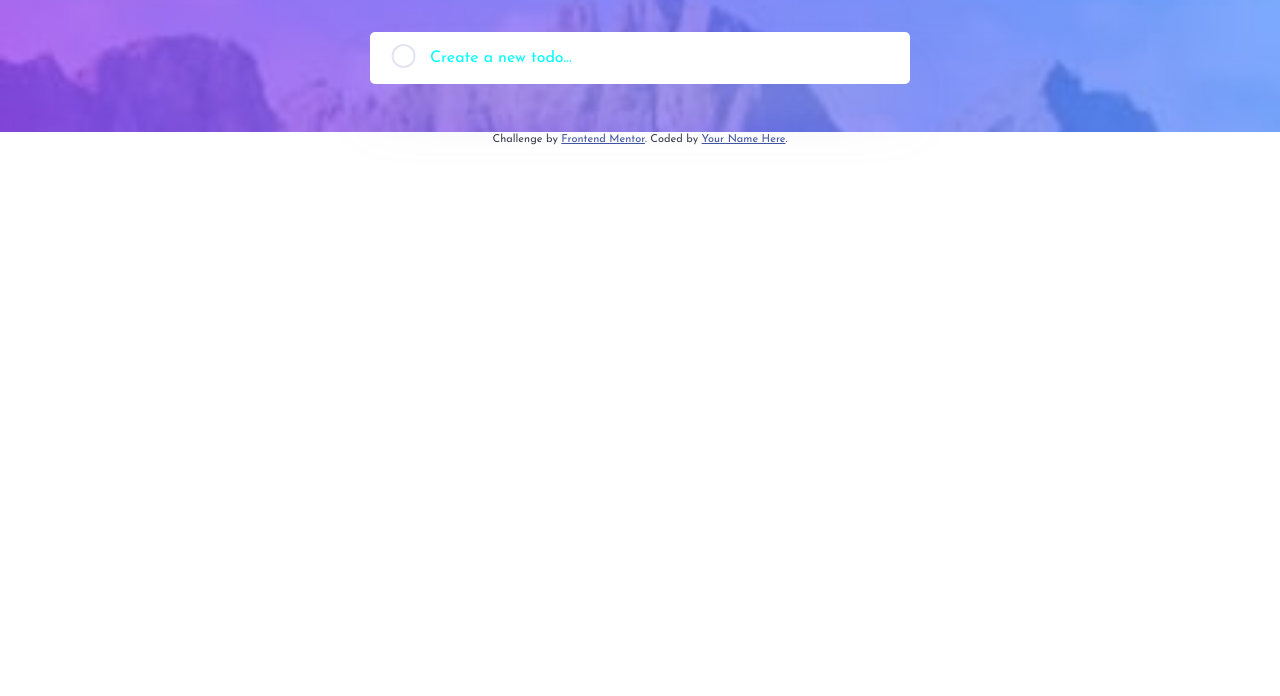
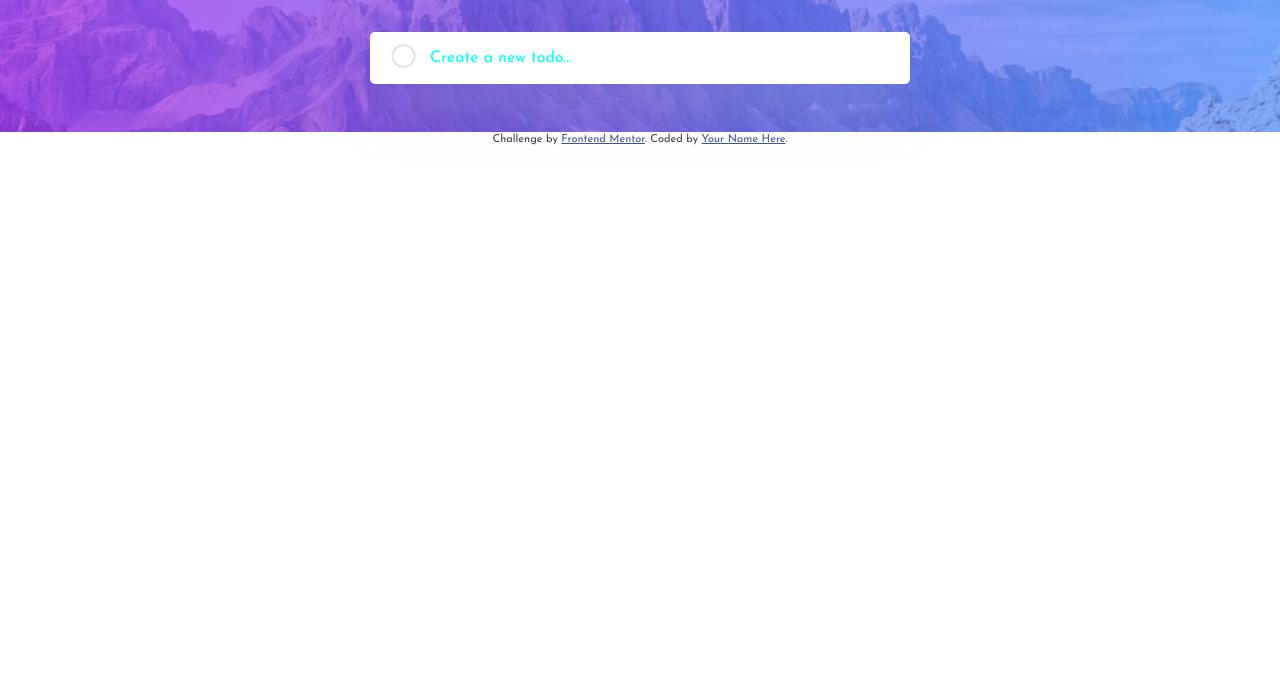
Before and after one commit to AhmedAlkh/to-do-app, a website: page index.html in a window 1280 px wide. Shown: the part 104-800 px from the top of the page. Drawn offline with Linux system fonts and the light colour scheme.

Commit message:
completed header component

```diff
--- a/index.html
+++ b/index.html
@@ -35,12 +35,12 @@
         </button>
       </div>
       <form class="center">
-        <label class="sr-only" for="search-bar">Create a task</label>
+        <label class="sr-only" for="create-bar">Create a task</label>
         <input
-          name="search-bar"
-          id="search-bar"
-          class="search-bar"
-          type="search"
+          name="create-bar"
+          id="create-bar"
+          class="create-bar"
+          type="text"
           placeholder="Create a new todo..."
         />
       </form>
--- a/src/scss/blocks/_header.scss
+++ b/src/scss/blocks/_header.scss
@@ -14,12 +14,16 @@ header {
     width: 100%;
   }
 
+  @media (min-width: 48rem) {
+    background-image: url(/src/assets/images/bg-desktop-light.jpg);
+  }
+
   form {
     position: relative;
     width: 100%;
     &::before {
       position: absolute;
-      content: '';
+      content: "";
       height: 24px;
       width: 24px;
       border: 2px solid var(--clr-lightest-gray-100);
@@ -28,7 +32,7 @@ header {
     }
   }
 
-  .search-bar {
+  .create-bar {
     padding: 14px;
     padding-left: 60px;
     // background-color: var(--clr-white);
```
Also changed, not shown: src/css/styles.css, 1 other file.
